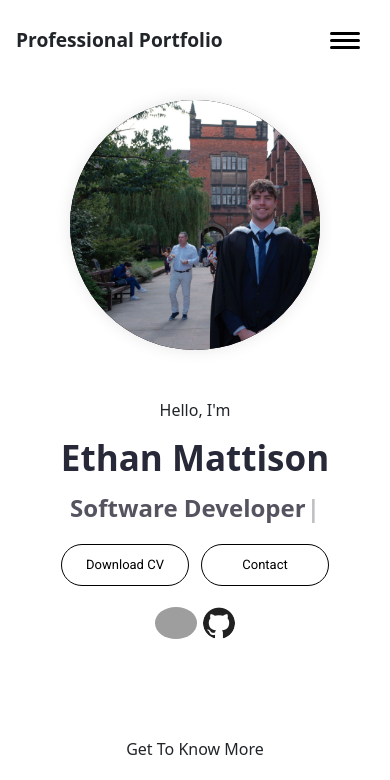
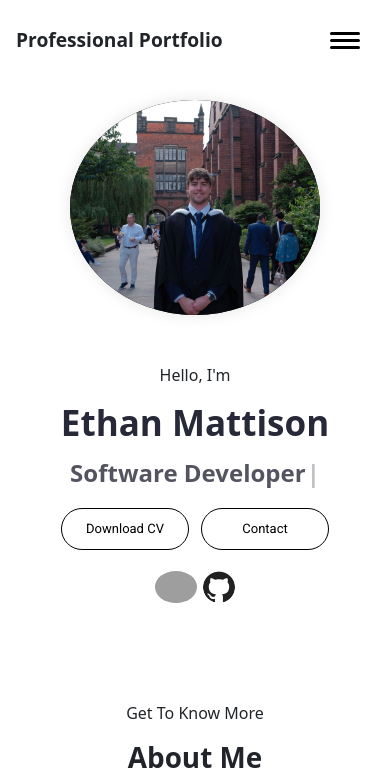
Before and after one commit to ethanmattison2002/personal-portfolio, a React (Create React App) app: page / in a window 390 px wide. Shown: the top 780 px of the page. Built offline with nearby package versions, Linux system fonts and the light colour scheme; grey boxes are pictures that could not be loaded.

Commit message:
Fixed image size

```diff
--- a/src/App.css
+++ b/src/App.css
@@ -1178,16 +1178,19 @@ footer > nav {
 
   .hero--section--img {
     width: 250px;
-    height: 250px;
     border-radius: 50%;
     justify-content: space-evenly;
+    height: 55vw;
+    justify-content: center;
+    display: flex;
+
   }
 
   .hero--section--img > img {
     position: relative;
     left: unset;
     top: unset;
-    width: 500px;
+    width: auto;
   }
 
   .section--container {
```
